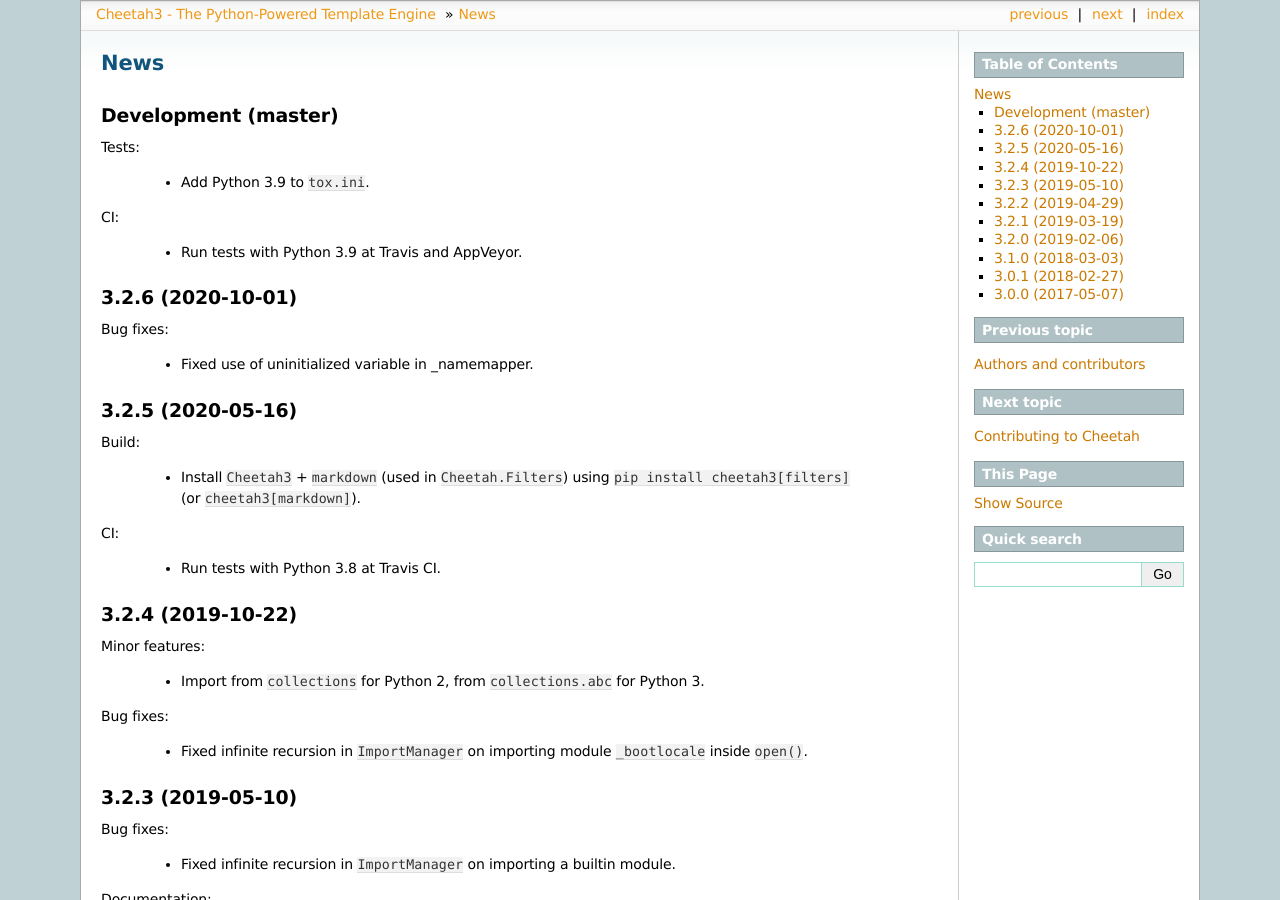
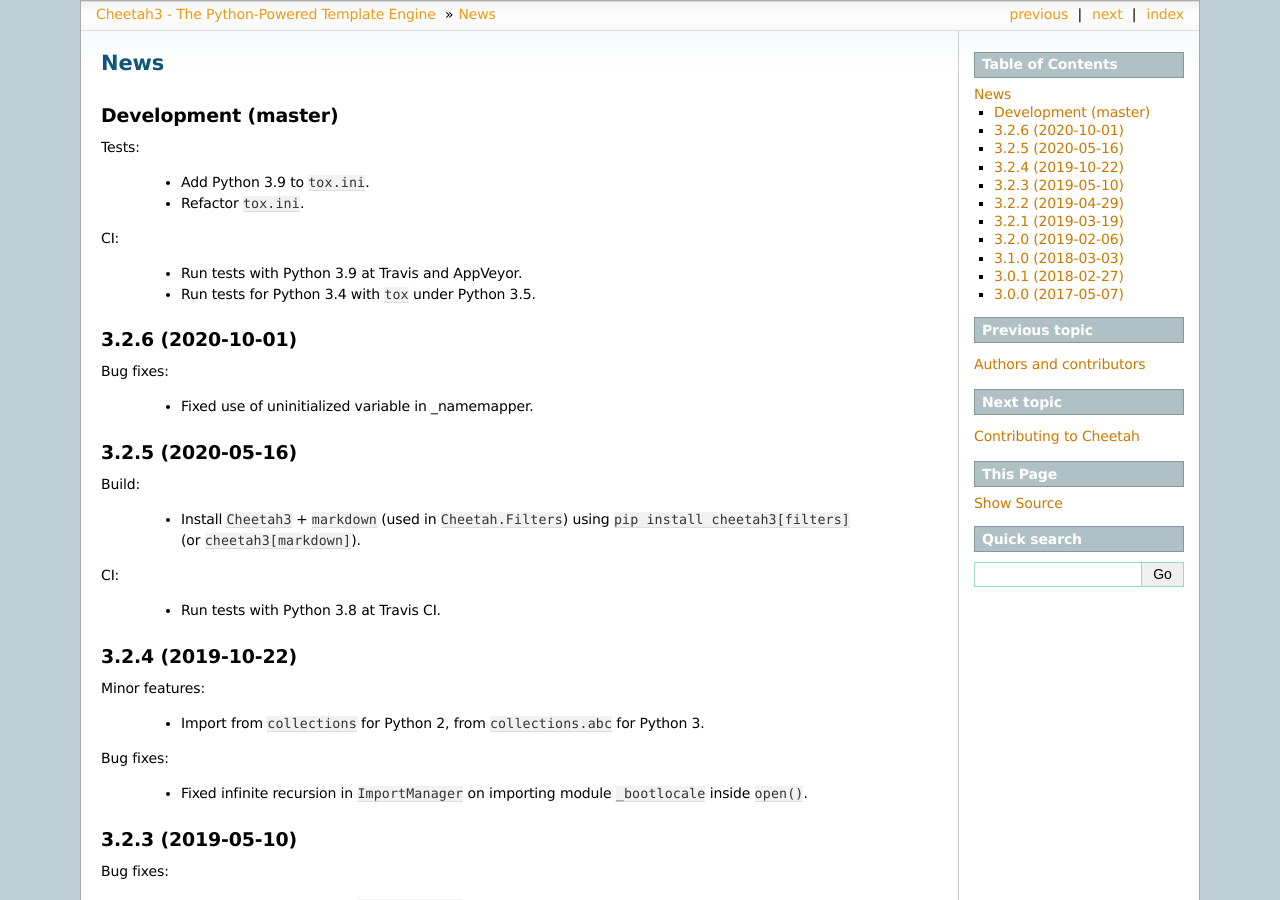
Before and after one commit to CheetahTemplate3/cheetah3, a Sphinx documentation site: the page built from docs/news.rst, in a window 1280 px wide and 900 px high. Built offline with Sphinx 7.4.7, drawn with Linux system fonts in a browser that asks for light colours.

Commit message:
Docs(news): Update news
[skip ci]

```diff
--- a/docs/news.rst
+++ b/docs/news.rst
@@ -8,9 +8,13 @@ Tests:
 
    - Add Python 3.9 to ``tox.ini``.
 
+   - Refactor ``tox.ini``.
+
 CI:
 
   - Run tests with Python 3.9 at Travis and AppVeyor.
+
+  - Run tests for Python 3.4 with ``tox`` under Python 3.5.
 
 3.2.6 (2020-10-01)
 ------------------
```
